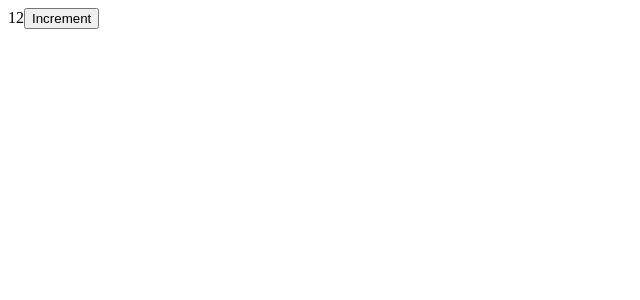
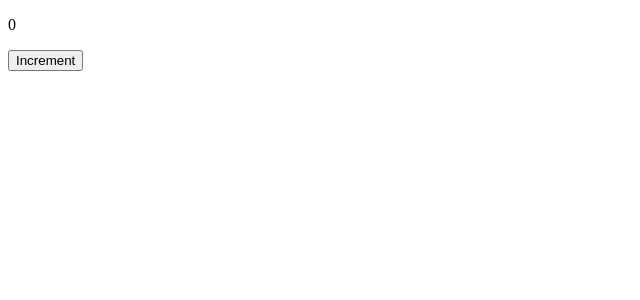
Before and after one commit to javascriptst18/redux-starter, a React (Create React App) app: page / in a window 1280 px wide. Shown: the top 300 px of the page, without its empty margins (0-640 px from the left). Built offline with nearby package versions, Linux system fonts and the light colour scheme.

Commit message:
Connect & Provider

```diff
--- a/package.json
+++ b/package.json
@@ -5,6 +5,7 @@
   "dependencies": {
     "react": "^16.4.2",
     "react-dom": "^16.4.2",
+    "react-redux": "5.0.7",
     "react-scripts": "1.1.5",
     "redux": "4.0.0"
   },
--- a/src/components/App.js
+++ b/src/components/App.js
@@ -1,109 +1,21 @@
 import React, { Component } from 'react';
-import { createStore, combineReducers } from 'redux';
-
-/**
- * @param {number} state state is always the previous state
- * @param {object} action the action parameter is always an object
- * with a key with the name 'type', anything else is extra
- */
-function counter(state = 0, action){
-  switch(action.type){
-    case 'INCREMENT':
-      return state + 1;
-    case 'DECREMENT':
-      return state - 1;
-    case 'INCREMENT_BY_5':
-      return state + 5;
-    case 'INCREMENT_BY_ANYTHING':
-      return state + action.value;
-    // If no case is matched, just return the previous state, do not update this state
-    default:
-      return state;
-  }
-}
-
-function todos(state = [], action) {
-  switch (action.type) {
-    case 'LIST_ALL_TODOS':
-      return state;
-    case 'ADD_TODO':
-      /**
-      * 'state' is all current todos, we must make a copy of that
-      * state and push the new value into that array. action.todo is
-      * being sent when we dispatch an action like: { type: 'ADD_TODO', todo: 'Learn Redux'}
-      */
-      const copy = [...state];
-      copy.push(action.todo);
-      return copy;
-    // If no case is matched, just return the previous state, do not update this state
-    default:
-      return state;
-  }
-}
-
-/**
- * If we have multiple state variables we must combine all our reducers
- * into a single reducer. This is done by using the function built in into
- * the redux-library called 'combineReducers'. combineReducers takes an object
- * as argument where you send along your reducers.
- */
-const rootReducer = combineReducers({counter, todos});
-
-/**
- * Then create the store by sending the combined reducers to the 'createStore'-function
- * The second argument is so we can use Redux DevTools inside of chrome
- */
-const store = createStore(
-  rootReducer,
-  window.__REDUX_DEVTOOLS_EXTENSION__ && window.__REDUX_DEVTOOLS_EXTENSION__()
-);
-
-/**
- * Store has 3 function, one of them is 'dispatch' which is used to change the
- * state. The state can only be changed by dispatching an action. An action is
- * always an object with the key 'type' which describes (as a string) what needs to
- * be changed.
- */
-store.dispatch({ type: 'INCREMENT' });
-store.dispatch({ type: 'INCREMENT' });
-store.dispatch({ type: 'INCREMENT_BY_ANYTHING', value: 10 });
-store.dispatch({ type: 'ADD_TODO', todo: 'Buy Redux' });
+import { connect } from 'react-redux';
 
 class App extends Component {
 
-  state = {
-    counter: 0
-  }
-
-  componentDidMount() {
-    /**
-     * The second function of the store is 'subscribe' which listens
-     * for changes in the state and then runs a callback function when
-     * this state changes. Here we are listening for redux state changes
-     * and use those changes to update the component state.
-     */
-    store.subscribe(() => {
-      /**
-       * .getState is the third function of the store. This function returns
-       * the current state of the redux store. Because we have multiple states
-       * we much specify which part of the state we want to use.
-       */
-      this.setState({ counter: store.getState().counter });
-    });
-  }
-
   increment = () => {
-    store.dispatch({ type: 'INCREMENT' });
+    this.props.dispatch({ type: 'INCREMENT' });
   }
 
   render() {
     return (
       <div>
-        { store.getState().counter }
+        <p>{this.props.counter}</p>
         <button onClick={this.increment}> Increment </button>
       </div>
     );
   }
 }
 
-export default App;
+// Puts all of my state into props
+export default connect(state => state)(App);
--- a/src/index.js
+++ b/src/index.js
@@ -1,5 +1,70 @@
 import React from 'react';
 import ReactDOM from 'react-dom';
+import { Provider } from 'react-redux';
+import { createStore, combineReducers } from 'redux';
 import App from './components/App';
 
-ReactDOM.render(<App />, document.getElementById('root'));
+/**
+ * @param {number} state state is always the previous state
+ * @param {object} action the action parameter is always an object
+ * with a key with the name 'type', anything else is extra
+ */
+function counter(state = 0, action) {
+  switch (action.type) {
+    case 'INCREMENT':
+      return state + 1;
+    case 'DECREMENT':
+      return state - 1;
+    case 'INCREMENT_BY_5':
+      return state + 5;
+    case 'INCREMENT_BY_ANYTHING':
+      return state + action.value;
+    // If no case is matched, just return the previous state, do not update this state
+    default:
+      return state;
+  }
+}
+
+function todos(state = [], action) {
+  switch (action.type) {
+    case 'LIST_ALL_TODOS':
+      return state;
+    case 'ADD_TODO':
+      /**
+      * 'state' is all current todos, we must make a copy of that
+      * state and push the new value into that array. action.todo is
+      * being sent when we dispatch an action like: { type: 'ADD_TODO', todo: 'Learn Redux'}
+      */
+      const copy = [...state];
+      copy.push(action.todo);
+      return copy;
+    case 'REMOVE_TODO':
+      return state.filter(item => item.id !== action.todo.id);
+    // If no case is matched, just return the previous state, do not update this state
+    default:
+      return state;
+  }
+}
+
+/**
+ * If we have multiple state variables we must combine all our reducers
+ * into a single reducer. This is done by using the function built in into
+ * the redux-library called 'combineReducers'. combineReducers takes an object
+ * as argument where you send along your reducers.
+ */
+const rootReducer = combineReducers({ counter, todos });
+
+/**
+ * Then create the store by sending the combined reducers to the 'createStore'-function
+ * The second argument is so we can use Redux DevTools inside of chrome
+ */
+const store = createStore(
+  rootReducer,
+  window.__REDUX_DEVTOOLS_EXTENSION__ && window.__REDUX_DEVTOOLS_EXTENSION__()
+);
+
+ReactDOM.render(
+  <Provider store={store}>
+    <App />
+  </Provider>
+  ,document.getElementById('root'));
```
